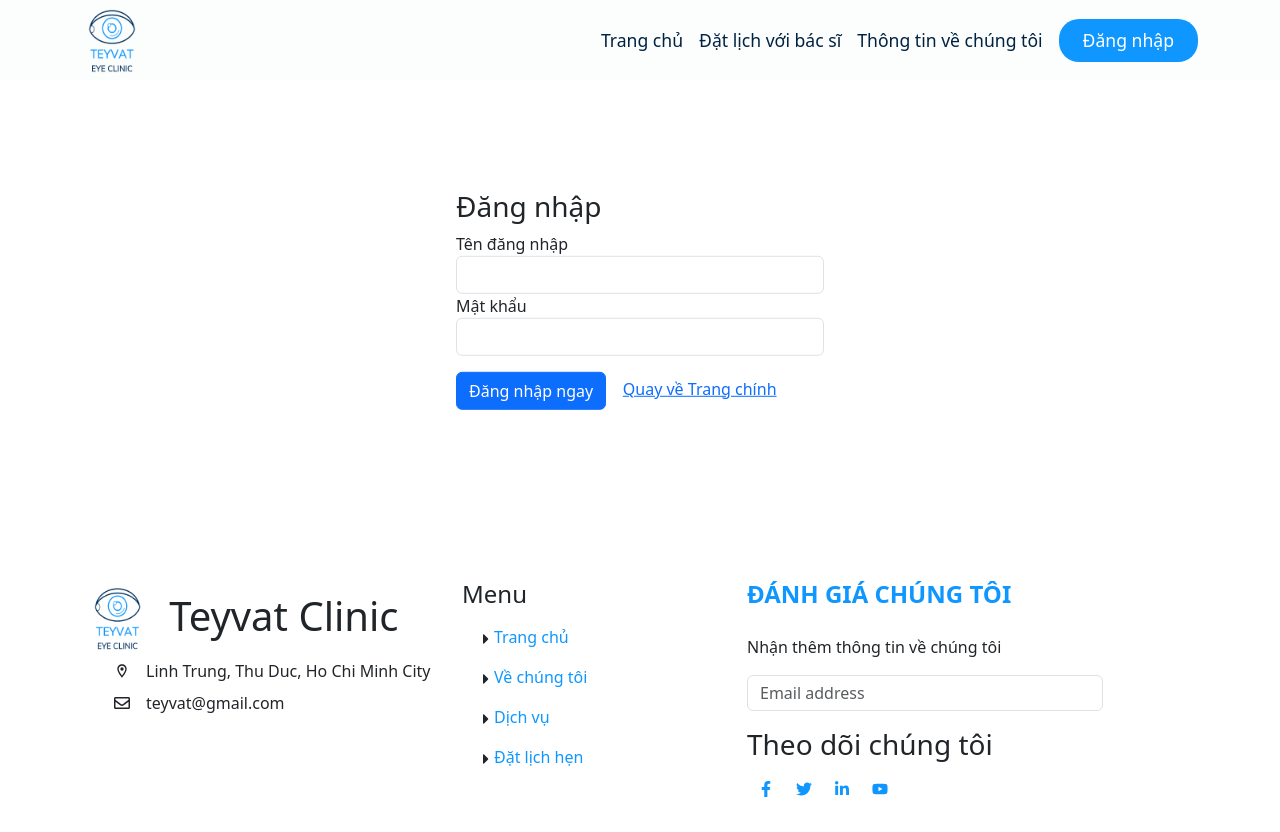
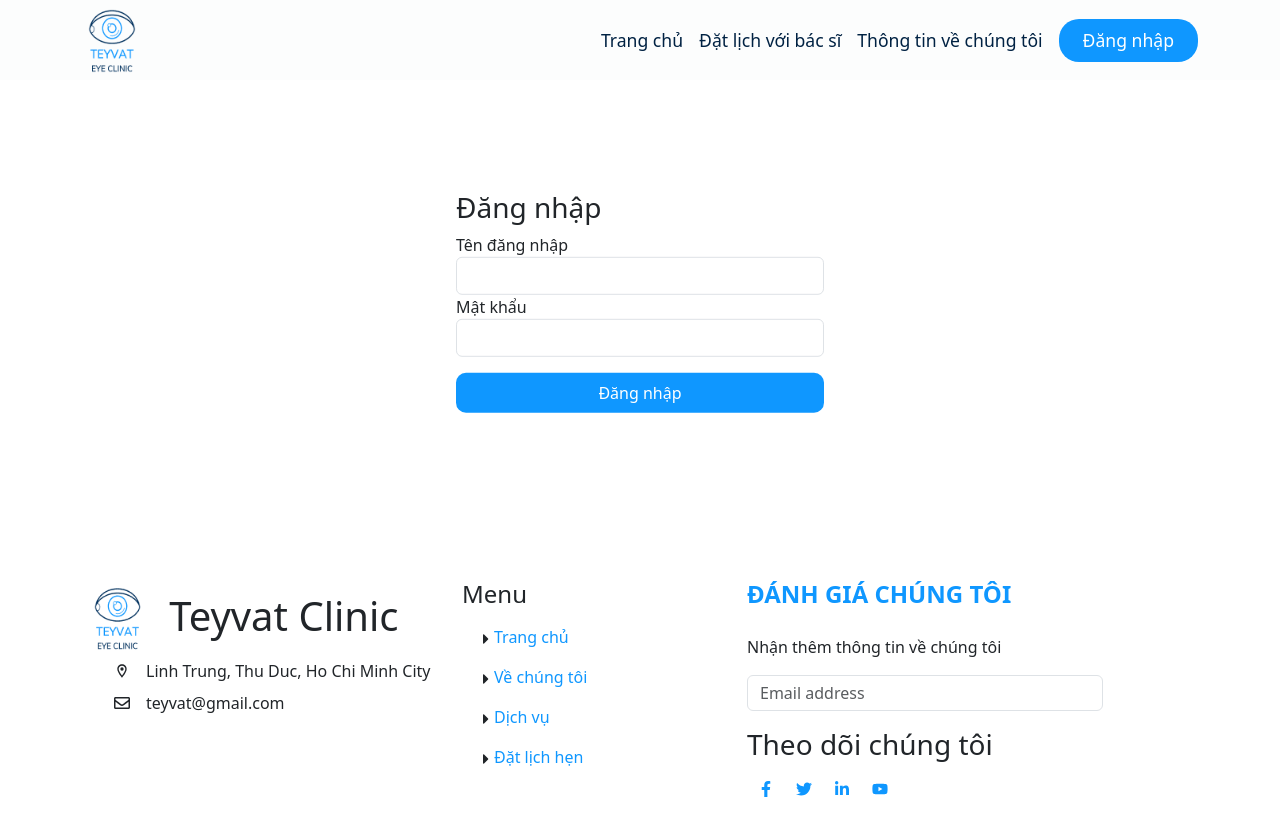
Before and after one commit to DN2803/Intro2SE_21_3_lab, a React (Create React App) app in the folder src/frontend/: page /login in a window 1280 px wide. Built offline with nearby package versions, Linux system fonts and the light colour scheme.

Commit message:
fix something :>(Ngân chỉnh UI Login)

```diff
--- a/src/frontend/src/router/Router.jsx
+++ b/src/frontend/src/router/Router.jsx
@@ -30,8 +30,7 @@ const PrivateRoutes = () => {
     let isAuth = false;
     const Auth = localStorage.getItem('isAuth');
     isAuth = Auth === 'true';
-    console.log(isAuth);
-        isAuth = true
+
     // call api to check logged
     return isAuth ? <Outlet /> : <Navigate to='/login' />
   }
--- a/src/frontend/src/styles/Login.scss
+++ b/src/frontend/src/styles/Login.scss
@@ -1,3 +1,4 @@
+@import './global.scss';
 .login__section {
     .container {
         height: 500px;
@@ -15,3 +16,17 @@
         display: inline;
     }
 }
+.btn-login{
+    width: 100%;
+    background-color: $primary-color !important;
+    border: none !important;
+    border-radius: 10px !important;
+    padding: 0.5rem 1.5rem !important;
+    color: #fff !important;
+
+    a{
+        font-size: 1.1rem;
+        text-decoration: none;
+        color: #fff;
+    }
+}
--- a/src/frontend/src/views/pages/Login.jsx
+++ b/src/frontend/src/views/pages/Login.jsx
@@ -59,8 +59,8 @@ const Login = () => {
                                 </div>
                                 }
                                 <div className='form-group' style={{ marginTop: '2vh' }}>
-                                    <button type="submit" className="btn btn-primary">Đăng nhập ngay</button>
-                                    &nbsp; &nbsp; <a href="/">Quay về Trang chính</a>
+                                    <button type="submit" className="btn-login">Đăng nhập</button>
+
                                 </div>
                             </Form>
                         </div>
```
